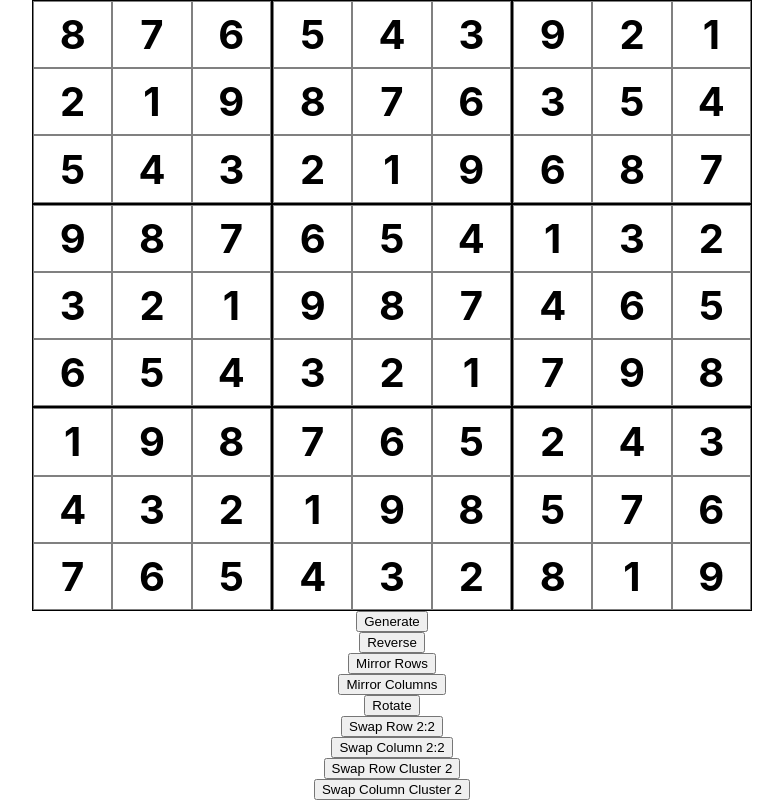
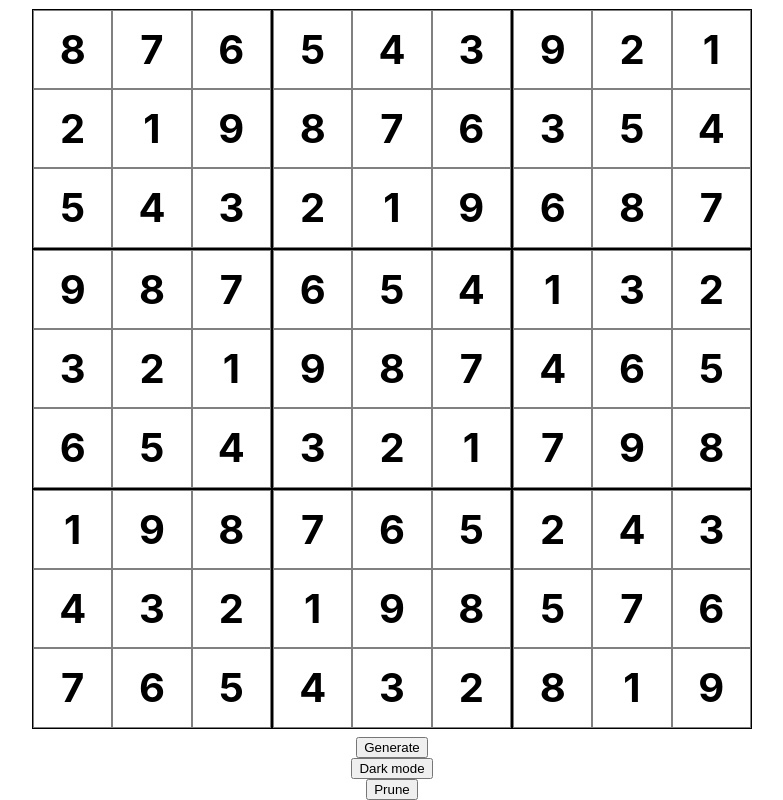
Before and after one commit to m-lima/sudoku, a React (Create React App) app: page / in a window 1280 px wide. Shown: the whole page, without its empty margins (248-1031 px from the left). Built offline with nearby package versions, Linux system fonts and the light colour scheme.

Commit message:
Add a naive prune

```diff
--- a/src/model/Matrix.ts
+++ b/src/model/Matrix.ts
@@ -1,7 +1,7 @@
 import Coordinate from './Coordinate'
 
 export default class Matrix {
-  board: number[]
+  private board: number[]
 
   constructor() {
     this.board = [
--- a/src/view/Board.tsx
+++ b/src/view/Board.tsx
@@ -24,7 +24,7 @@ type CellProps = {
 }
 
 const getCellBackground = (dark: boolean, selected: boolean, highlighted: boolean) => {
-  return '#' + (dark ? 'ffffff' : '000000') + (selected ? '60' : (highlighted ? '30' : '00'))
+  return '#' + (dark ? 'ffffff' : '555555') + (selected ? '60' : (highlighted ? '30' : '00'))
 }
 
 const isErrorCell = (cell: Coordinate, errors: Coordinate[]) => {
@@ -54,7 +54,7 @@ const Cluster = ({board, errors, selected, dark, onClick, index}: ClusterProps)
         let cell = new Coordinate(index.row * 3 + Math.floor(i / 3), index.column * 3 + (i % 3))
         return <Cell
             key={i}
-            selected={selected !== undefined && cell.equals(selected)}
+            selected={selected !== undefined && board.getValue(selected) !== 0 && board.getValue(selected) ===  board.getValue(cell)}
             highlighted={selected !== undefined && (cell.row === selected.row || cell.column === selected.column)}
             error={isErrorCell(cell, errors)}
             dark={dark}
--- a/src/view/Sudoku.tsx
+++ b/src/view/Sudoku.tsx
@@ -124,19 +124,26 @@ export default class Sudoku extends React.Component<{}, GameState> {
     this.setState({board: board})
   }
 
+  prune() {
+    let board = new Matrix()
+
+    for (let i = 9 * 9 - 25; i >= 0; i--) {
+      let cell = new Coordinate(Math.floor(Math.random() * 9), Math.floor(Math.random() * 9))
+      while (board.getValue(cell) === 0) {
+        cell = new Coordinate(Math.floor(Math.random() * 9), Math.floor(Math.random() * 9))
+      }
+      board.setValue(cell, 0)
+    }
+
+    this.setState({board: board})
+  }
+
   componentDidMount() {
     this.buildBoard()
     this.checkForErrors()
   }
 
-  registerUpdate() {
-    this.setState({board: this.state.board})
-    this.checkForErrors()
-  }
-
   render() {
-    let index1 = Math.floor(Math.random() * 3)
-    let index2 = Math.floor(Math.random() * 3)
     return (
         <div className='Sudoku' style={{background: this.state.dark ? 'black' : 'white'}}>
           <Board
@@ -145,74 +152,24 @@ export default class Sudoku extends React.Component<{}, GameState> {
           />
           <button
               onClick={() => {
-                this.buildBoard();
+                this.buildBoard()
               }}
           >
             Generate
           </button>
           <button
               onClick={() => {
-                this.state.board.reverse();
-                this.registerUpdate()
+                this.setState({dark: !this.state.dark})
               }}
           >
-            Reverse
+            {this.state.dark ? 'Light mode' : 'Dark mode'}
           </button>
           <button
               onClick={() => {
-                this.state.board.mirrowRows();
-                this.registerUpdate()
+                this.prune()
               }}
           >
-            Mirror Rows
-          </button>
-          <button
-              onClick={() => {
-                this.state.board.mirrorColumns();
-                this.registerUpdate()
-              }}
-          >
-            Mirror Columns
-          </button>
-          <button
-              onClick={() => {
-                this.state.board.rotate();
-                this.registerUpdate()
-              }}
-          >
-            Rotate
-          </button>
-          <button
-              onClick={() => {
-                this.state.board.swapRows(index1, index2);
-                this.registerUpdate()
-              }}
-          >
-            Swap Row {index1 + ':' + index2}
-          </button>
-          <button
-              onClick={() => {
-                this.state.board.swapColumns(index1, index2);
-                this.registerUpdate()
-              }}
-          >
-            Swap Column {index1 + ':' + index2}
-          </button>
-          <button
-              onClick={() => {
-                this.state.board.swapRowClusters(index1);
-                this.registerUpdate()
-              }}
-          >
-            Swap Row Cluster {index1}
-          </button>
-          <button
-              onClick={() => {
-                this.state.board.swapColumnClusters(index1);
-                this.registerUpdate()
-              }}
-          >
-            Swap Column Cluster {index1}
+            Prune
           </button>
         </div>
     )
```
